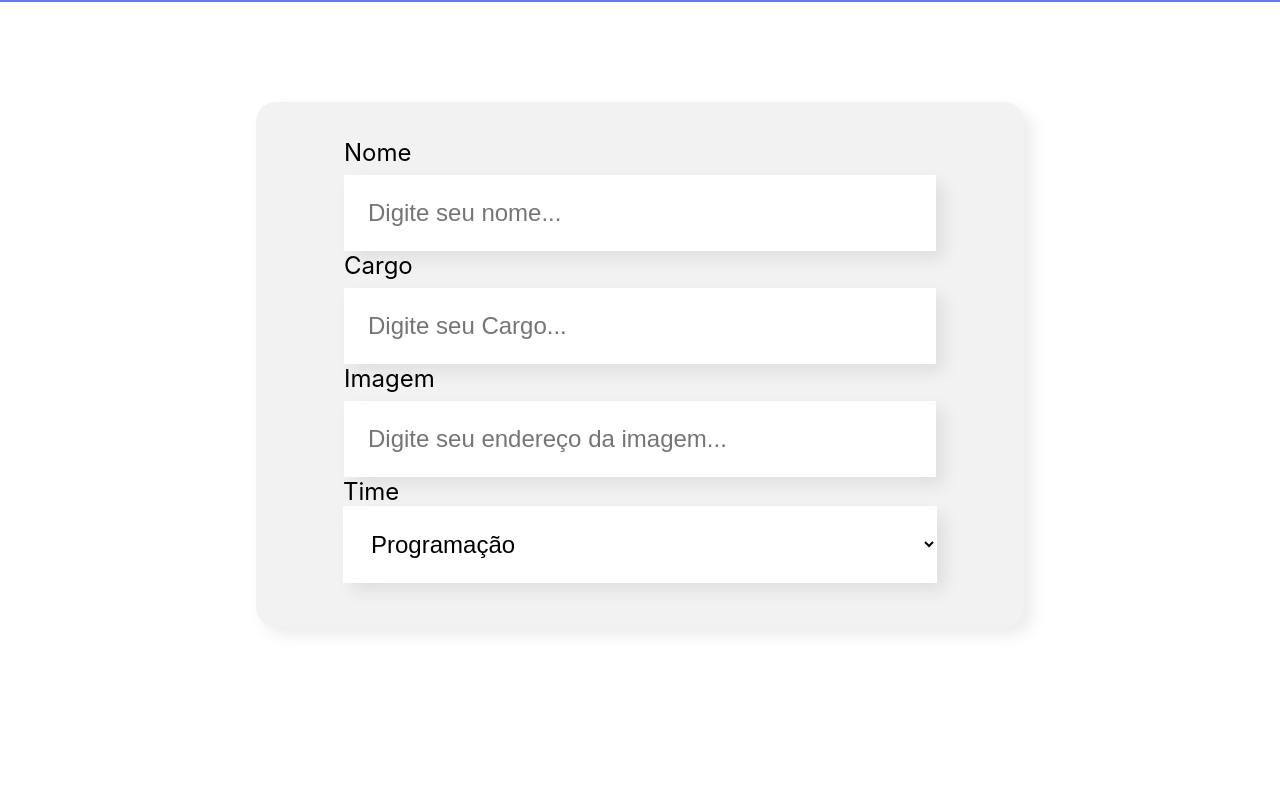
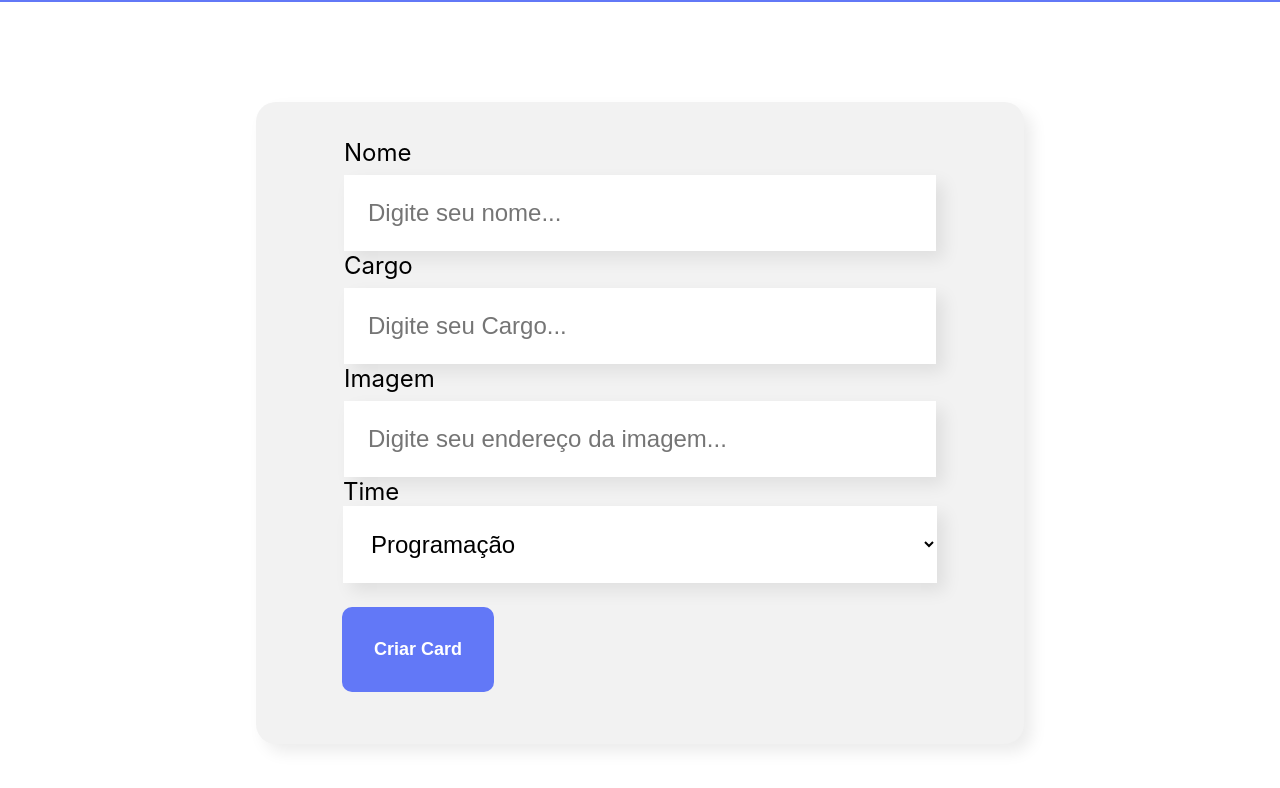
Before and after one commit to Imortallly/AulaReactAluna-Organo, a React (Create React App) app: page / in a window 1280 px wide. Shown: the part 496-1284 px from the top of the page. Before the commit the page ends 1223 px from the top, so only its background shows below. Built offline with nearby package versions, Linux system fonts and the light colour scheme.

Commit message:
Adicionando Eventos

```diff
--- /dev/null
+++ b/src/componentes/Botao/Botao.js
@@ -0,0 +1,10 @@
+import './botao.css'
+
+function botao(props) {
+    return (
+        <button className='botao'>
+            {props.children}</button>
+    )
+}
+
+export default botao;
--- /dev/null
+++ b/src/componentes/Botao/botao.css
@@ -0,0 +1,14 @@
+.botao {
+    background-color: #6278f7;
+    border-radius: 10px;
+    font-weight: 700;
+    font-size: 18px;
+    padding: 32px;
+    border: none;
+    cursor: pointer;
+    color: #FFF;
+    margin: 16px 22px;
+}
+.botao:hover {
+    color: #95FFD4
+}
--- a/src/componentes/CampoTexto/CampoTexto.js
+++ b/src/componentes/CampoTexto/CampoTexto.js
@@ -5,7 +5,7 @@
     return (
         <div className="Campo-Texto">
             <label>{props.label}</label>
-            <input placeholder={PlaceholderMod}/>
+            <input required={props.obrigatorio} placeholder={PlaceholderMod}/>
         </div>
     )
 
--- a/src/componentes/Formulario/Formulario.js
+++ b/src/componentes/Formulario/Formulario.js
@@ -1,5 +1,6 @@
 import CampoTexto from "../CampoTexto/CampoTexto";
 import ListaSuspensa from "../ListaSuspensa/ListaSuspensa";
+import Botao from "../Botao/Botao";
 import './Formulario.css';
 
 function Formulario() {
@@ -13,13 +14,20 @@
         'Inovação e Gestão'
     ]
 
+    function aoSalvar (evento) {
+        evento.preventDefault();
+        console.log('Form foi submetido')
+
+    }
+
     return (
         <section className="formulario">
-            <form>
-                <CampoTexto label="Nome" placeholder="Digite seu nome" />
-                <CampoTexto label="Cargo" placeholder="Digite seu Cargo" />
+            <form onSubmit={aoSalvar}>
+                <CampoTexto obrigatorio={true} label="Nome" placeholder="Digite seu nome" />
+                <CampoTexto obrigatorio={true} label="Cargo" placeholder="Digite seu Cargo" />
                 <CampoTexto label="Imagem" placeholder="Digite seu endereço da imagem" />
-                <ListaSuspensa label="Time" itens={times}/>
+                <ListaSuspensa obrigatorio={true} label="Time" itens={times}/>
+                <Botao>Criar Card</Botao>
             </form>
         </section>
     )
--- a/src/componentes/ListaSuspensa/ListaSuspensa.js
+++ b/src/componentes/ListaSuspensa/ListaSuspensa.js
@@ -4,7 +4,7 @@
     return (
         <div className='lista-suspensa'>
             <label>{props.label}</label>
-            <select>
+            <select required={props.obrigatorio}>
                 {props.itens.map(item => {
                     return <option key={item}>{item}</option>
                 })}
```
